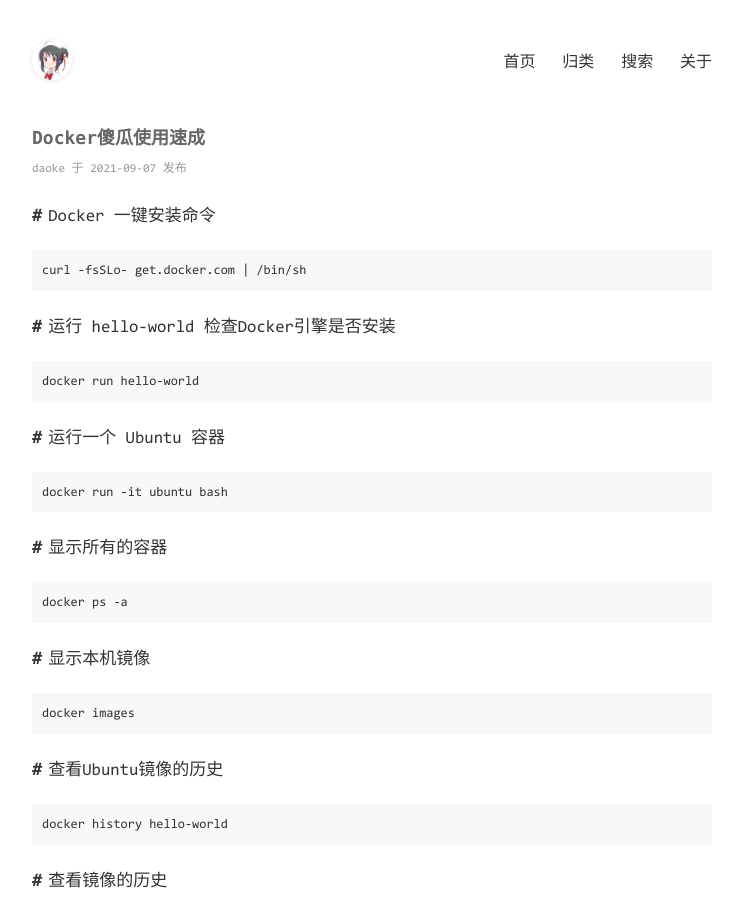
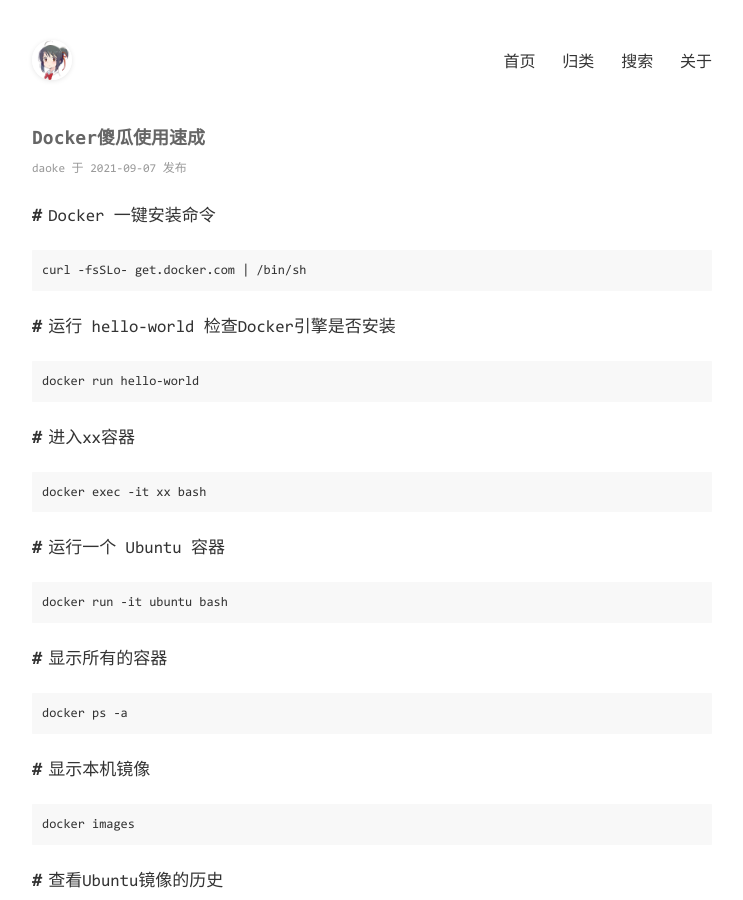
Before and after one commit to BugTan/daoke123.github.io, a Jekyll site: the page built from _posts/2021-09-07-Docker傻瓜使用速成.md, in a window 1280 px wide and 900 px high. Shown: the whole window, without its empty margins (268-1011 px from the left). Built offline with Jekyll 4.4.1, drawn with Linux system fonts in a browser that asks for light colours.

Commit message:
Update 2021-09-07-Docker傻瓜使用速成.md

````diff
--- a/_posts/2021-09-07-Docker傻瓜使用速成.md
+++ b/_posts/2021-09-07-Docker傻瓜使用速成.md
@@ -11,6 +11,10 @@ curl -fsSLo- get.docker.com | /bin/sh
 # 运行 hello-world 检查Docker引擎是否安装
 ```
 docker run hello-world
+```
+# 进入xx容器
+```
+docker exec -it xx bash
 ```
 
 # 运行一个 Ubuntu 容器
````
